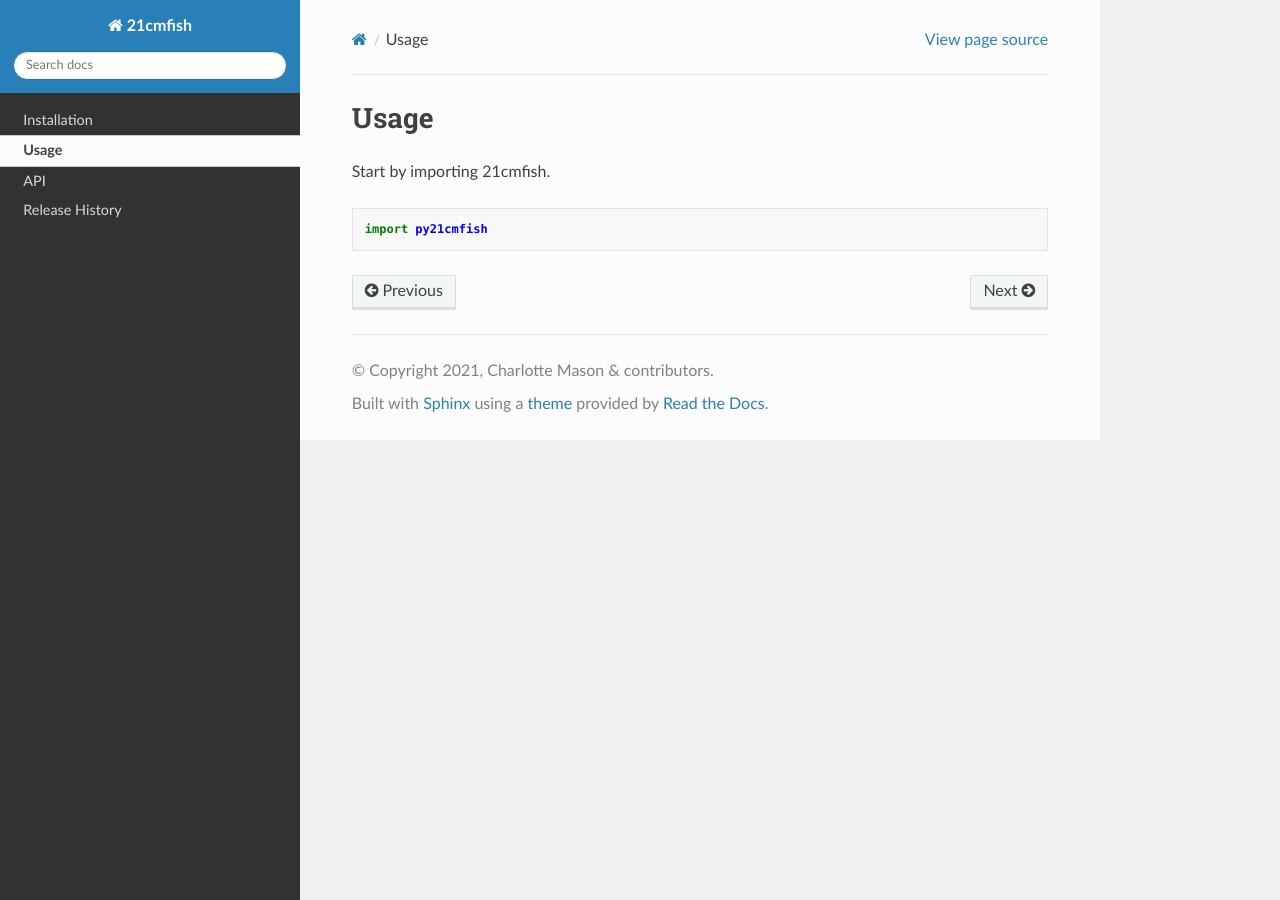
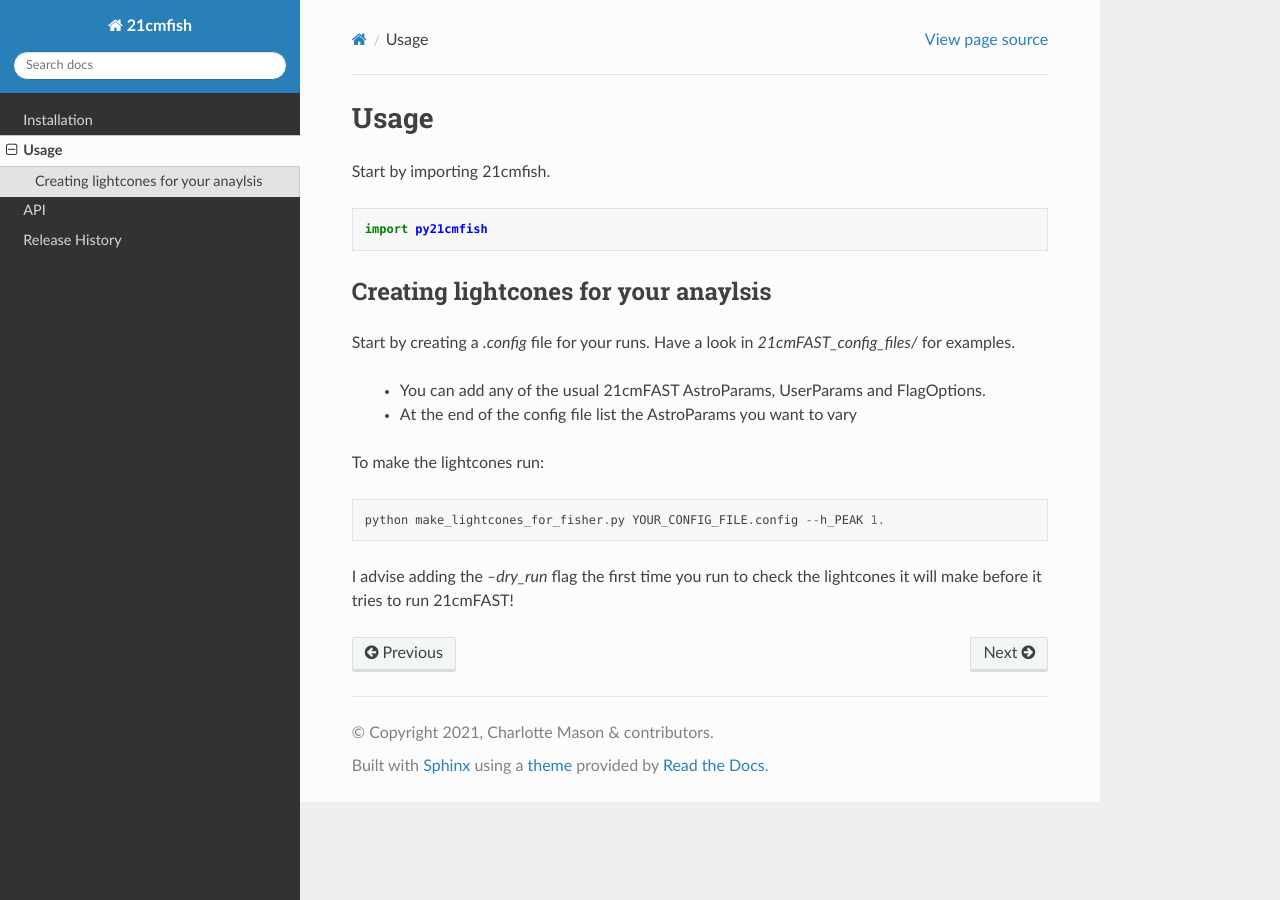
Before and after one commit to charlottenosam/21cmfish, a Sphinx documentation site: the page built from docs/source/usage.rst, in a window 1280 px wide. Built offline with Sphinx 7.4.7 and the Read the Docs theme 2.0.0, drawn with Linux system fonts in a browser that asks for light colours.

Commit message:
Update usage.rst

```diff
--- a/docs/source/usage.rst
+++ b/docs/source/usage.rst
@@ -7,3 +7,22 @@ Start by importing 21cmfish.
 .. code-block:: python
 
     import py21cmfish
+
+
+Creating lightcones for your anaylsis
+======================================
+
+Start by creating a `.config` file for your runs. Have a look in
+`21cmFAST_config_files/` for examples.
+
+  - You can add any of the usual 21cmFAST AstroParams, UserParams and FlagOptions.
+  - At the end of the config file list the AstroParams you want to vary
+
+To make the lightcones run:
+
+.. code-block:: python
+
+    python make_lightcones_for_fisher.py YOUR_CONFIG_FILE.config --h_PEAK 1.
+
+I advise adding the `--dry_run` flag the first time you run to check the lightcones
+it will make before it tries to run 21cmFAST!
```
